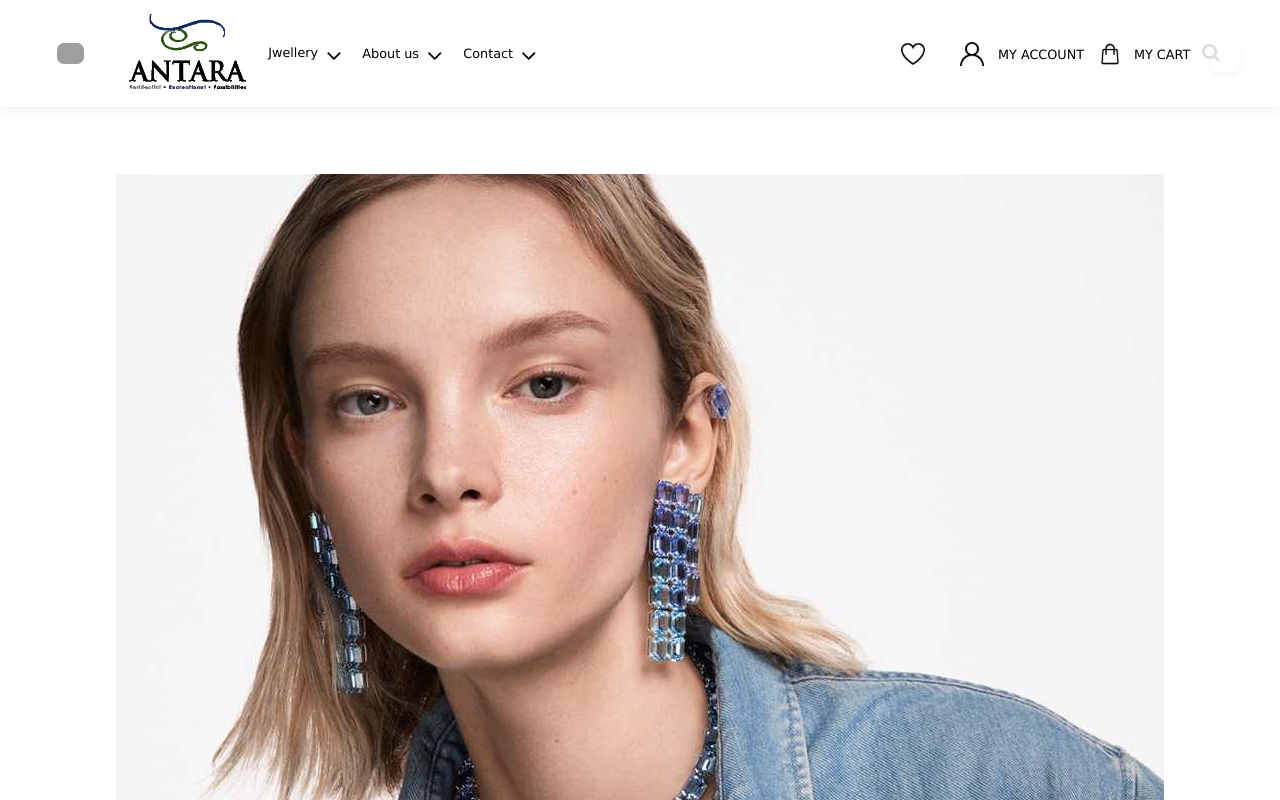
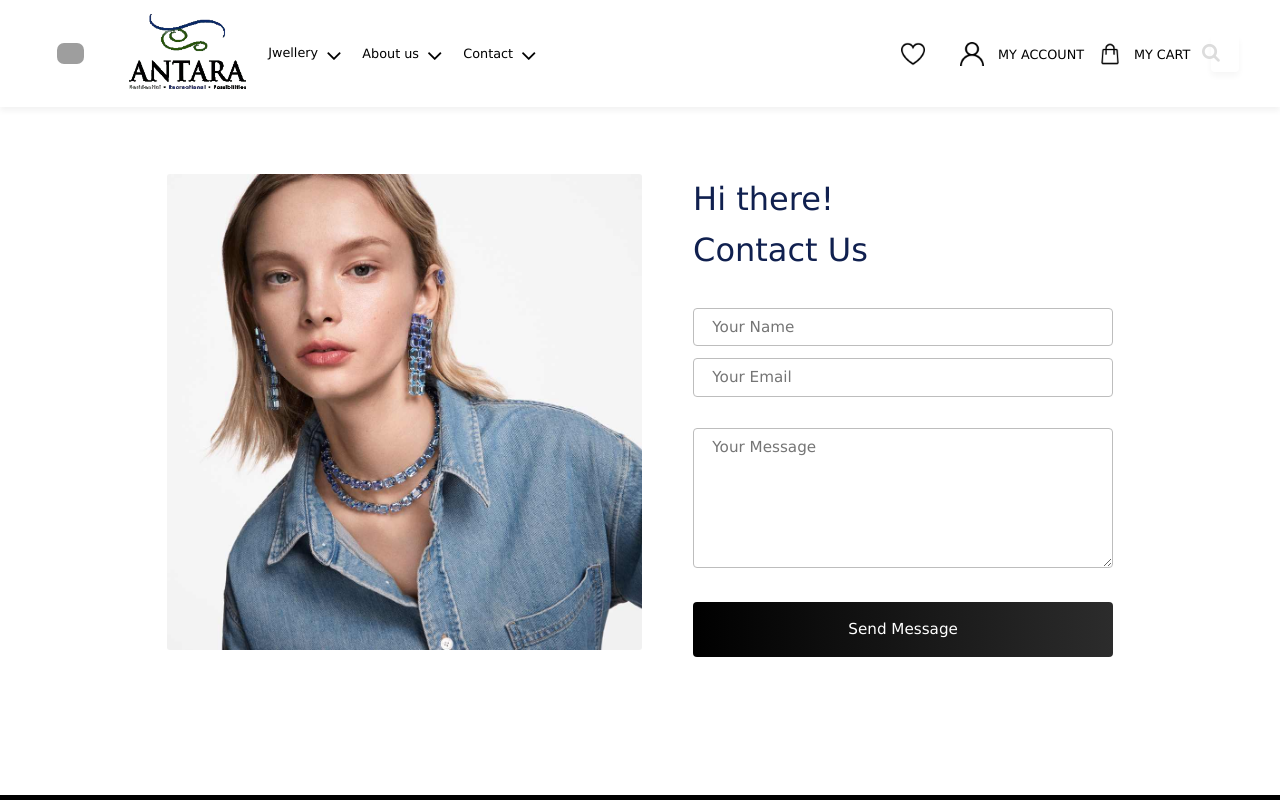
Before and after one commit to JaySzn992000/Antara, a React (Create React App) app: page /Contactpage in a window 1280 px wide. Shown: the top 800 px of the page. Built offline with nearby package versions, Linux system fonts and the light colour scheme; grey boxes are pictures that could not be loaded.

Commit message:
Update Contact.css

```diff
--- a/src/components/Contact.css
+++ b/src/components/Contact.css
@@ -87,6 +87,14 @@ transition: transform 0.3s ease;
 
 .form_contact figure video{
 width: 100%;
+}
+
+.form_contact img {
+width: 475px;
+max-width: 100%;
+object-fit: cover;
+border-radius: 3px;
+cursor: pointer;
 }
 
 
```
